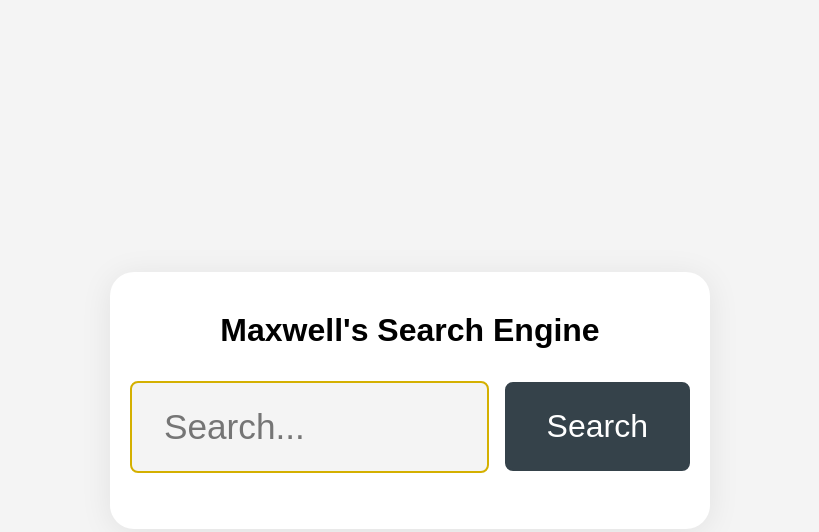
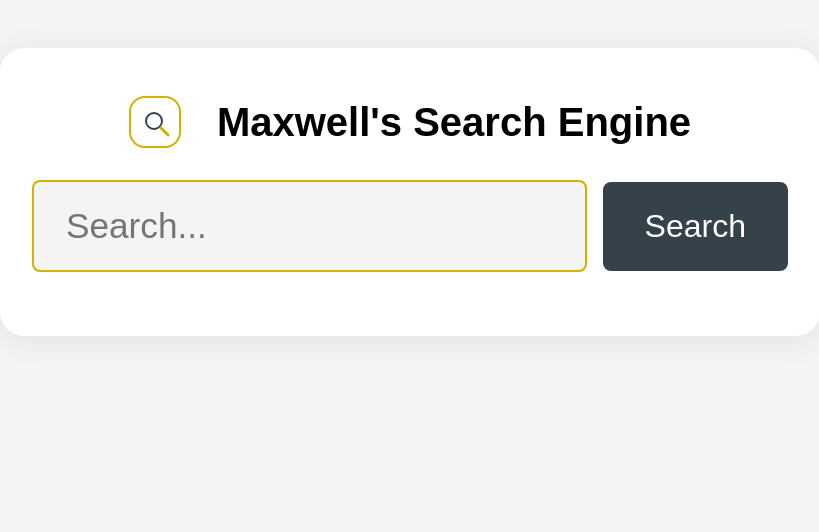
Before and after one commit to maxjacobson/search-engine, a plain HTML site: page index.html in a window 1280 px wide. Shown: the whole page, without its empty margins (230-1049 px from the left). Drawn offline with Linux system fonts and the light colour scheme.

Commit message:
styling updates

```diff
--- a/index.html
+++ b/index.html
@@ -10,7 +10,15 @@
   <body>
     <main>
       <div class="search-container">
-        <h1>Maxwell's Search Engine</h1>
+        <h1 class="page-title">
+          <span class="icon-badge">
+            <svg aria-hidden="true" width="32" height="32" viewBox="0 0 64 64">
+              <circle cx="30" cy="30" r="16" stroke="#35424a" stroke-width="4" fill="none"/>
+              <line x1="44" y1="44" x2="58" y2="58" stroke="#d4b000" stroke-width="6" stroke-linecap="round"/>
+            </svg>
+          </span>
+          <span>Maxwell's Search Engine</span>
+        </h1>
         <form id="search-form" autocomplete="off">
           <input
             type="text"
--- a/styles.css
+++ b/styles.css
@@ -1,3 +1,24 @@
+/* Page title and icon badge */
+.page-title {
+  display: flex;
+  align-items: center;
+  gap: 0.7em;
+  font-size: 2.5rem;
+  font-weight: 700;
+}
+
+.icon-badge {
+  display: flex;
+  align-items: center;
+  justify-content: center;
+  width: 48px;
+  height: 48px;
+  background: #fff;
+  border: 2.5px solid var(--accent);
+  border-radius: 16px;
+  box-shadow: 0 2px 8px rgba(212,176,0,0.10);
+  margin-right: 0.2em;
+}
 /* # Mustard accent color */
 :root {
   --accent: #d4b000;
@@ -26,19 +47,21 @@ body {
 main {
     flex: 1;
     display: flex;
-    align-items: center;
+    align-items: flex-start;
     justify-content: center;
+    padding-top: 48px;
+    min-height: 0;
 }
 
 .search-container {
     display: flex;
     flex-direction: column;
     align-items: center;
-    justify-content: center;
+    justify-content: flex-start;
     width: 100%;
-    max-width: 600px;
+    max-width: 820px;
     margin: 0 auto;
-    padding: 40px 20px;
+    padding: 48px 32px;
     background: #fff;
     border-radius: 24px;
     box-shadow: 0 4px 32px rgba(0,0,0,0.08);
```
